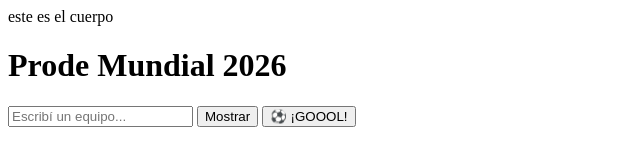
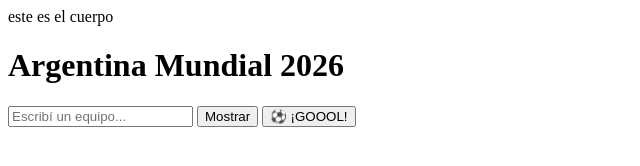
Before and after one commit to rothyeric-sketch/prode, a plain HTML site: page eric.html in a window 1280 px wide. Shown: the whole page, without its empty margins (0-640 px from the left). Drawn offline with Linux system fonts and the light colour scheme.

Commit message:
Update eric.html

```diff
--- a/eric.html
+++ b/eric.html
@@ -4,7 +4,7 @@
 </head>
 <body> este es el cuerpo
 <SCRIPT>console.log("javascript esta corriendo")</SCRIPT>
-<h1 id="titulo">Prode Mundial 2026</h1> <!-- pone en negrita  tine un id llamado titulo-->
+<h1 id="titulo">Argentina Mundial 2026</h1> <!-- pone en negrita  tine un id llamado titulo-->
  <input id="inputEquipo" placeholder="Escribí un equipo..." /> <!--input para ingresar texto tiene un ai llamado input equipo-->
   <button onclick="mostrar()">Mostrar</button> <!-- boton  para hacer click cuando el usuario hace click en el boton javascript
   llama a la funcion mostrar con el comando onclick-->
```
